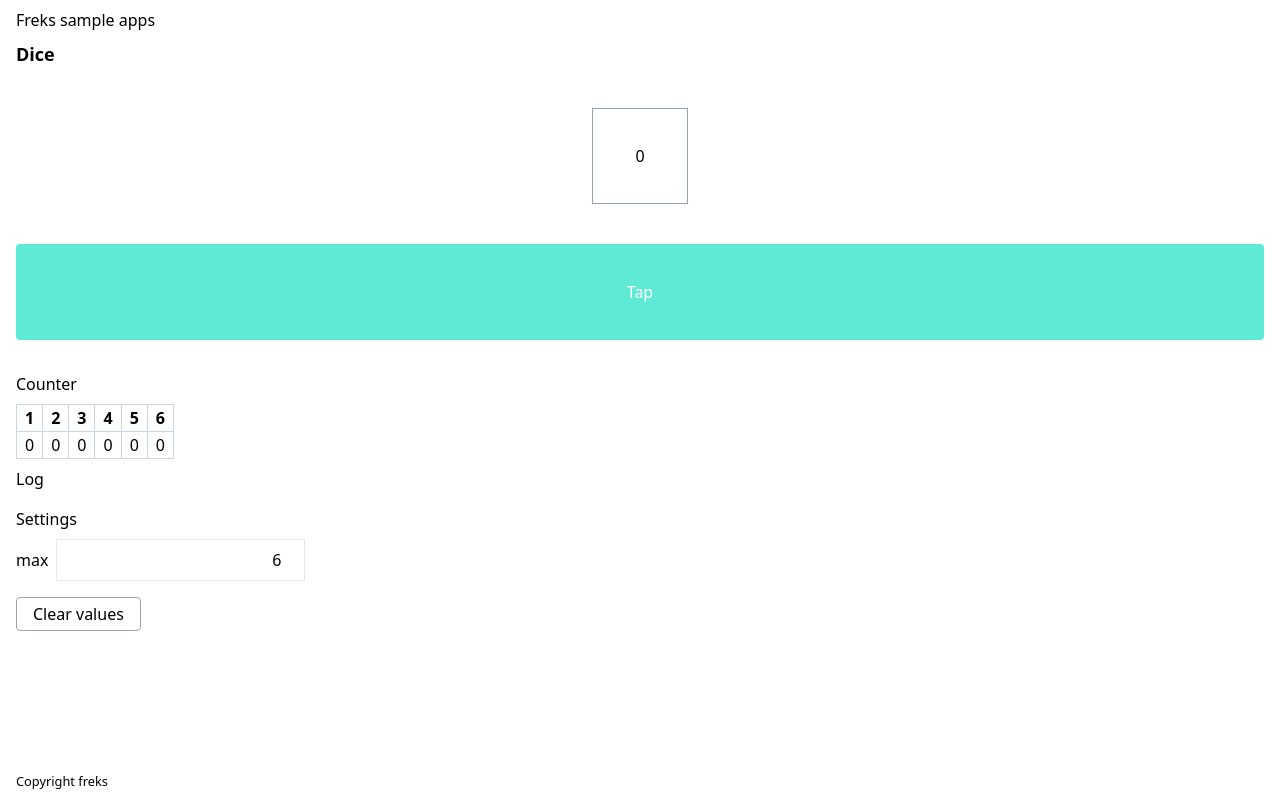
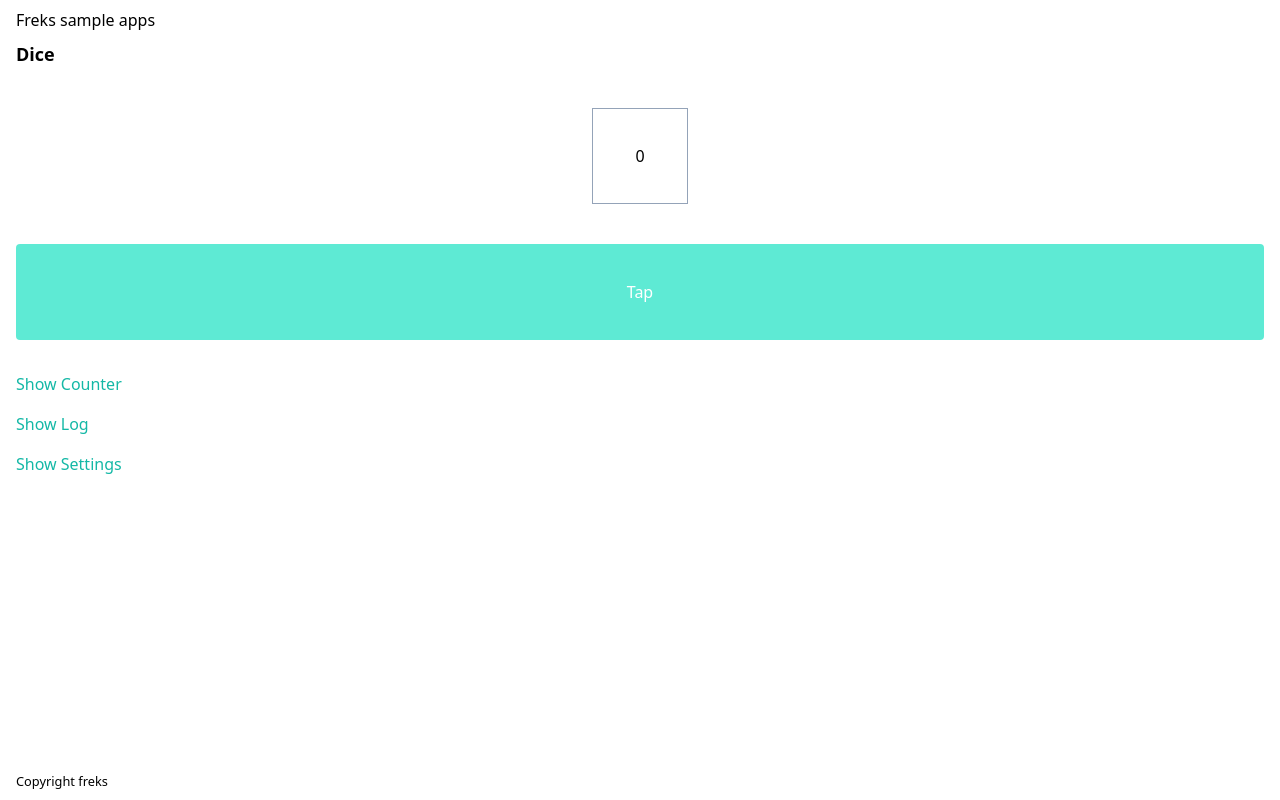
Before and after one commit to shoji-k/react-apps, a React (Create React App) app: page /dice in a window 1280 px wide. Built offline with nearby package versions, Linux system fonts and the light colour scheme.

Commit message:
can toggle setting and options

```diff
--- a/src/components/organisms/Dice/Counter.tsx
+++ b/src/components/organisms/Dice/Counter.tsx
@@ -1,4 +1,4 @@
-import React from "react";
+import React, { useState } from "react";
 
 type Props = {
   max: number;
@@ -6,11 +6,19 @@ type Props = {
 };
 
 export const DiceCounter: React.FC<Props> = ({ max, countList }) => {
+  const [show, setShow] = useState(false);
+
   const indexes = [...Array(max)].map((_, i) => i);
 
   return (
     <>
-      <div className="pb-2">Counter</div>
+      <div
+        className="pb-2 text-teal-500 cursor-pointer"
+        onClick={() => setShow((prev) => !prev)}
+      >
+        {show ? "Hide Counter" : "Show Counter"}
+      </div>
+      {show && (
         <div>
           <table className="table-auto border-collapse border border-slate-400">
             <thead>
@@ -33,6 +41,7 @@ export const DiceCounter: React.FC<Props> = ({ max, countList }) => {
             </tbody>
           </table>
         </div>
+      )}
     </>
   );
 };
--- a/src/components/organisms/Dice/Log.tsx
+++ b/src/components/organisms/Dice/Log.tsx
@@ -1,20 +1,30 @@
-import React from "react";
+import React, { useState } from "react";
 
 type Props = {
   logs: number[];
 };
 
 export const DiceLog: React.FC<Props> = ({ logs }) => {
+  const [show, setShow] = useState(false);
+
   return (
     <>
-      <div className="pb-2">Log</div>
+      <div
+        className="pb-2 text-teal-500 cursor-pointer"
+        onClick={() => setShow((prev) => !prev)}
+      >
+        {show ? "Hide Log" : "Show Log"}
+      </div>
+      {show && (
         <div className="flex flex-wrap">
           {logs.map((n, i) => (
             <div key={i} className="border p-2 mr-2 mb-2 text-center">
               {n}
             </div>
           ))}
+          {logs.length === 0 && <p>(none)</p>}
         </div>
+      )}
     </>
   );
 };
--- a/src/components/organisms/Dice/Setting.tsx
+++ b/src/components/organisms/Dice/Setting.tsx
@@ -7,7 +7,12 @@ type Props = {
   clearValues: () => void;
 };
 
-export const DiceSetting: React.FC<Props> = ({ settings, setSettings, clearValues }) => {
+export const DiceSetting: React.FC<Props> = ({
+  settings,
+  setSettings,
+  clearValues,
+}) => {
+  const [show, setShow] = useState(false);
   const [error, setError] = useState("");
 
   const handleMax = (e: React.ChangeEvent<HTMLInputElement>) => {
@@ -22,7 +27,14 @@ export const DiceSetting: React.FC<Props> = ({ settings, setSettings, clearValue
 
   return (
     <>
-      <div className="pb-2">Settings</div>
+      <div
+        className="pb-2 text-teal-500 cursor-pointer"
+        onClick={() => setShow((prev) => !prev)}
+      >
+        {show ? "Hide Settings" : "Show Settings"}
+      </div>
+      {show && (
+        <>
           <div className="pb-4  ">
             <div>
               <label className="pr-2">max</label>
@@ -36,8 +48,16 @@ export const DiceSetting: React.FC<Props> = ({ settings, setSettings, clearValue
             {error && <div className="text-orange-500">{error}</div>}
           </div>
           <div className="">
-        <button type="button" onClick={clearValues} className="rounded border border-gray-400 py-1 px-4">Clear values</button>
+            <button
+              type="button"
+              onClick={clearValues}
+              className="rounded border border-gray-400 py-1 px-4"
+            >
+              Clear values
+            </button>
           </div>
+        </>
+      )}
     </>
   );
 };
```
Lines whose indentation alone changed are shown as unchanged.
